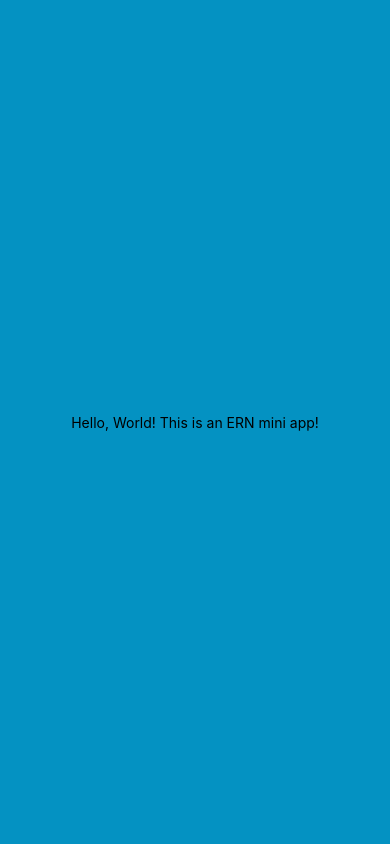
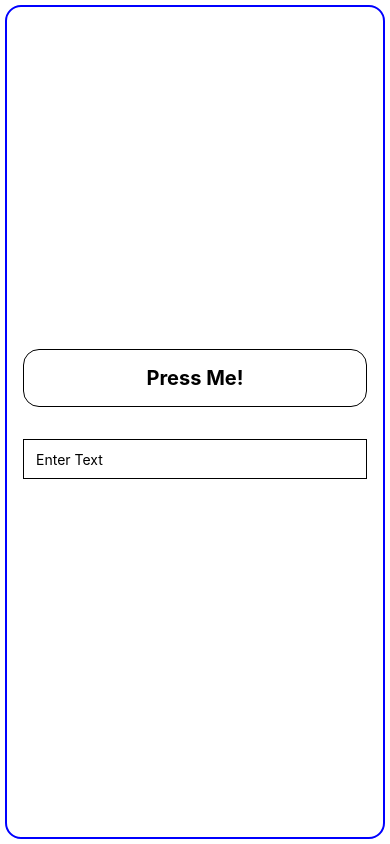
Before and after one commit to amandalragone/endeavorminiapp, a React Native app: screen / in a window 390 px wide. Built offline with nearby package versions, Linux system fonts and the light colour scheme.

Commit message:
Add button and input

```diff
--- a/App.js
+++ b/App.js
@@ -6,12 +6,15 @@
  * @flow strict-local
  */
 
-import React from 'react';
+import React, {useState} from 'react';
 import {
+  Alert,
+  Pressable,
   SafeAreaView,
   StatusBar,
   StyleSheet,
   Text,
+  TextInput,
   useColorScheme,
   View,
 } from 'react-native';
@@ -19,11 +22,29 @@ import {
 const App = () => {
   const isDarkMode = useColorScheme() === 'dark';
 
+  const [text, onChangeText] = useState('');
+
+  const onButtonPress = () => {
+    const input =
+      text.length === 0
+        ? 'No text has been entered.'
+        : `The text entered is: '${text}'.`;
+    Alert.alert(input);
+  };
+
   return (
     <SafeAreaView style={styles.container}>
       <StatusBar barStyle={isDarkMode ? 'light-content' : 'dark-content'} />
       <View style={[styles.innerView]}>
-        <Text>Hello, World! This is an ERN mini app!</Text>
+        <Pressable style={styles.buttonStyle} onPress={onButtonPress}>
+          <Text style={styles.buttonText}>Press Me!</Text>
+        </Pressable>
+        <TextInput
+          style={styles.input}
+          onChangeText={onChangeText}
+          value={text}
+          placeholder="Enter Text"
+        />
       </View>
     </SafeAreaView>
   );
@@ -37,9 +58,32 @@ const styles = StyleSheet.create({
   },
   innerView: {
     flex: 1,
-    backgroundColor: '#0492C2',
+    margin: 5,
+    justifyContent: 'center',
+    borderColor: '#0000ff',
+    borderWidth: 2,
+    borderRadius: 16,
+  },
+  buttonStyle: {
+    padding: 16,
+    marginHorizontal: 16,
+    borderColor: '#000000',
+    borderRadius: 16,
+    borderWidth: 1,
+    marginBottom: 16,
+    justifyContent: 'center',
     alignItems: 'center',
-    justifyContent: 'center',
+  },
+  buttonText: {
+    color: '#000000',
+    fontWeight: '700',
+    fontSize: 20,
+  },
+  input: {
+    height: 40,
+    margin: 16,
+    borderWidth: 1,
+    padding: 12,
   },
 });
 
```
